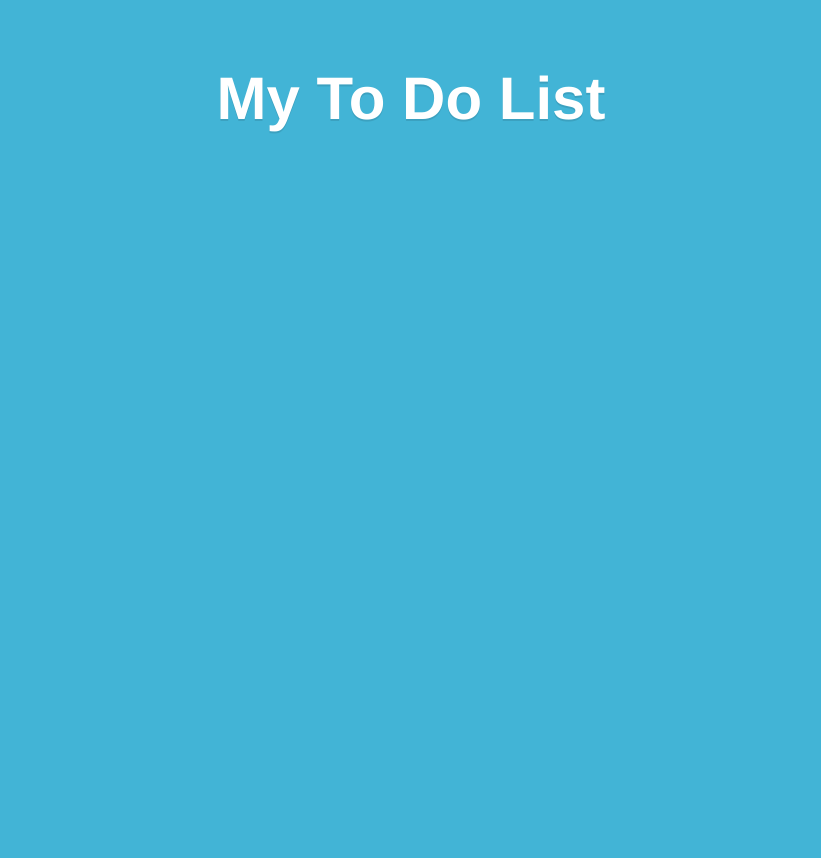
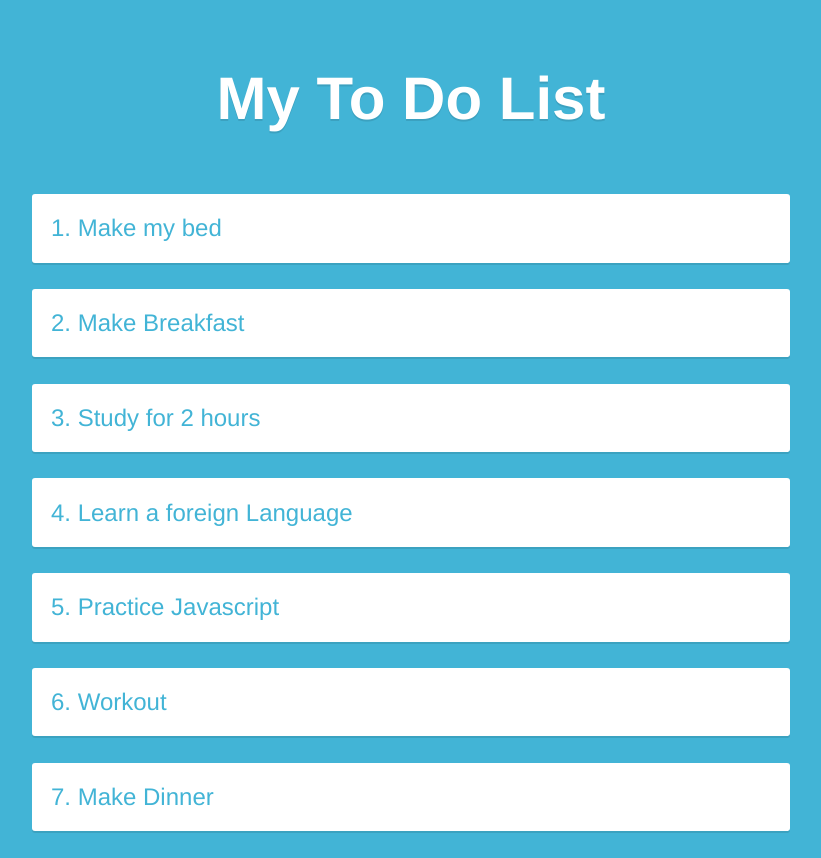
Before and after one commit to AviChristopher/To-Do-List, a plain HTML site: page index.html in a window 1280 px wide. Shown: the whole page, without its empty margins (229-1050 px from the left). Before the commit the page ends 800 px from the top, so only its background shows below. Drawn offline with Linux system fonts and the light colour scheme; files that its build step writes are made by us from their sources.

Commit message:
Update index.html

```diff
--- a/index.html
+++ b/index.html
@@ -3,11 +3,11 @@
   <head>
     <meta charset="utf-8">
     <title>JavaScript Arrays</title>
-    <link href="css/style.css" rel="stylesheet">
+    <link href="style.css" rel="stylesheet">
   </head>
   <body>
     <h1> My To  Do List</h1>
     <main></main>
-    <script src="js/ToDolist.js"></script>
+    <script src="ToDolist.js"></script>
   </body>
 </html>
```
